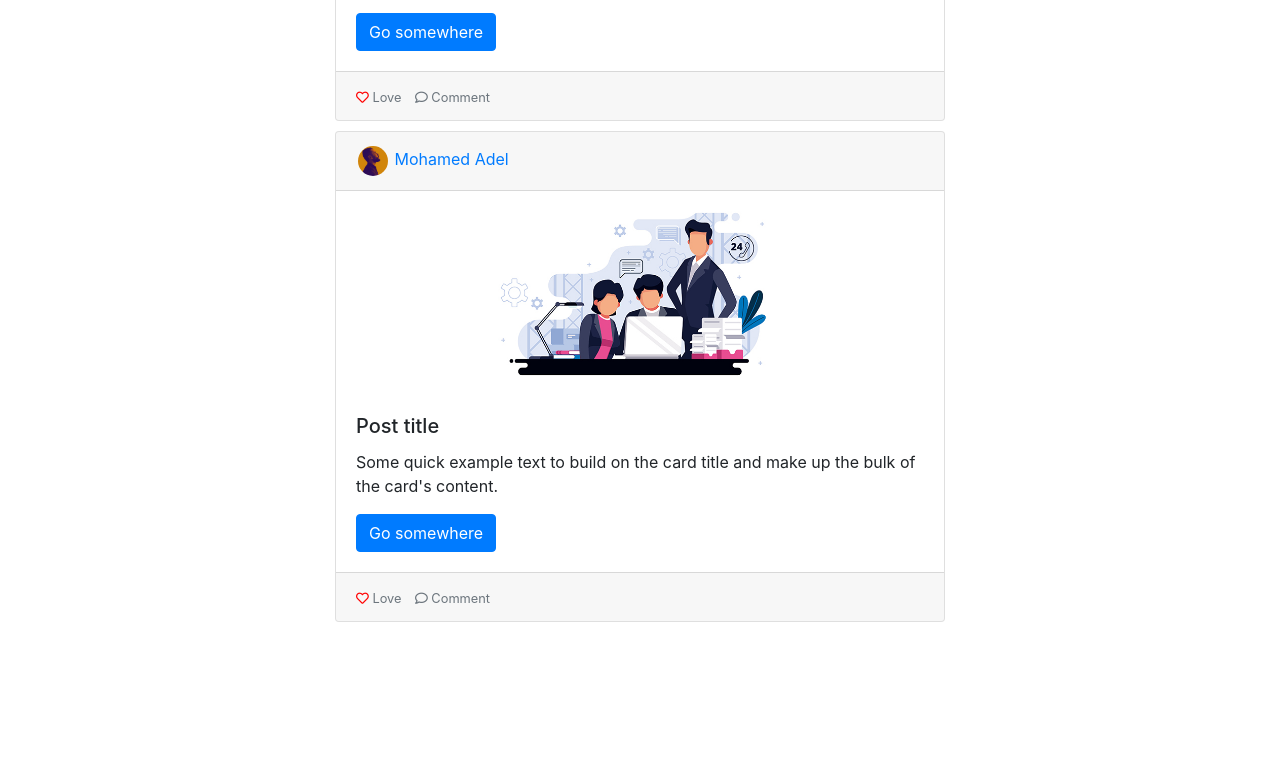
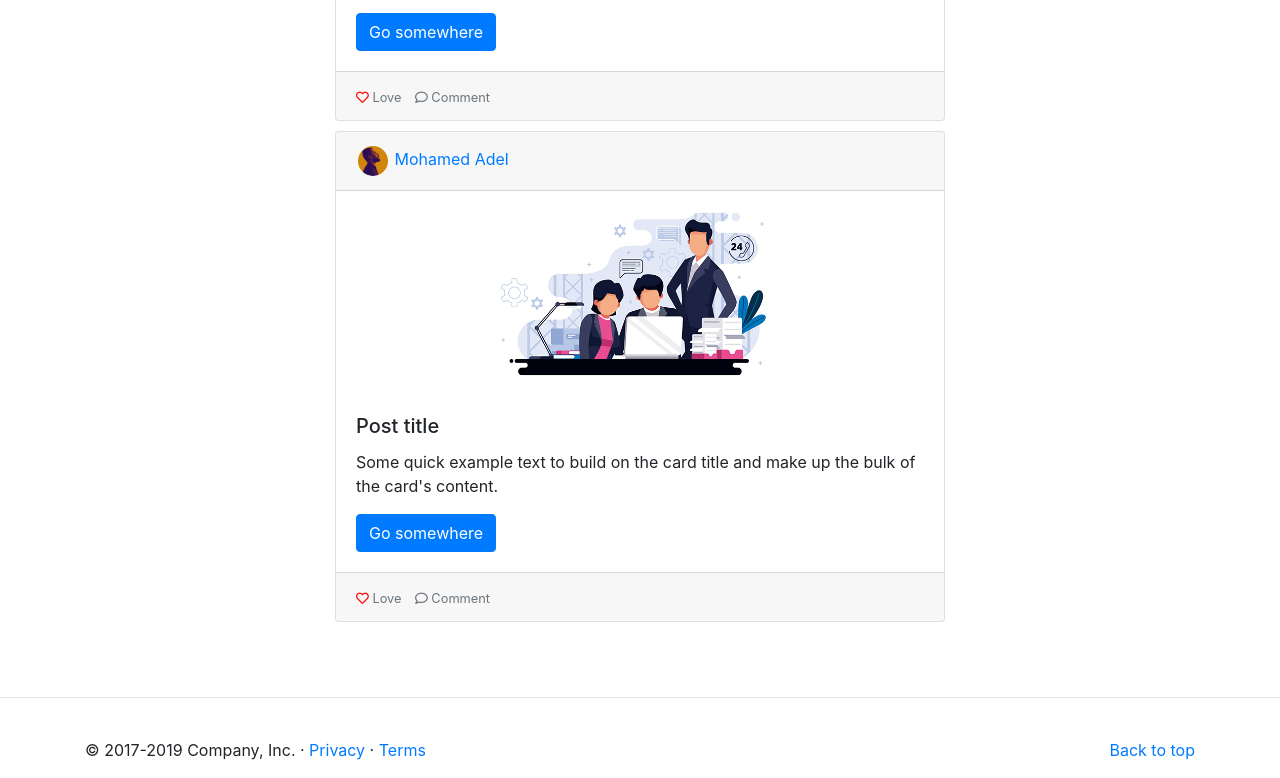
Before and after one commit to pixelz126/Social-Media-App, a plain HTML site: page index.html in a window 1280 px wide. Shown: the part 935-1713 px from the top of the page. Before the commit the page ends 1632 px from the top, so only its background shows below. Drawn offline with nearby package versions, Linux system fonts and the light colour scheme.

Commit message:
modify and add footer

```diff
--- a/css/style.css
+++ b/css/style.css
@@ -8,3 +8,8 @@
 	margin: 2px;
 	width: 30px;
 }
+
+/* footer start*/
+
+
+/* footer end */
--- a/index.html
+++ b/index.html
@@ -150,7 +150,11 @@
 			</div><!-- left side content end -->
 		</div><!-- left side start -->
 	</div>
-
+	<hr><br>
+	<footer class="container">
+	    <p class="float-right"><a href="#">Back to top</a></p>
+	    <p>© 2017-2019 Company, Inc. · <a href="#">Privacy</a> · <a href="#">Terms</a></p>
+    </footer>
 
 
 
```
